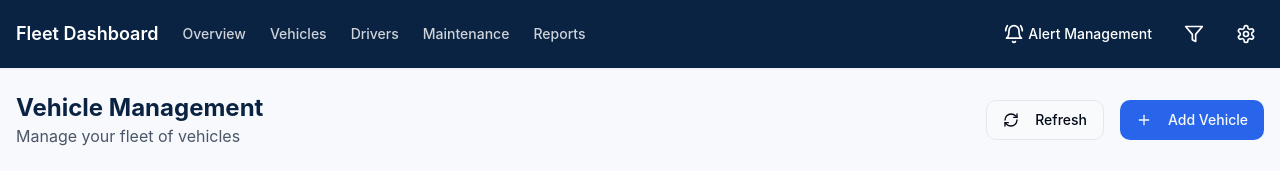
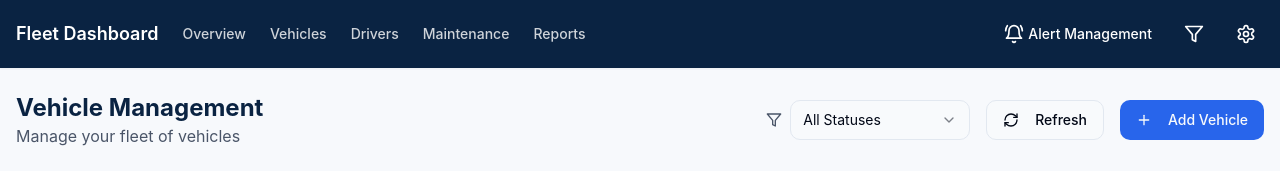
Before and after one commit to abirEssadkia/System-de-gestion-de-fleet, a React (Vite) app: page /vehicles in a window 1280 px wide. Shown: the top 171 px of the page. Built offline with nearby package versions, Linux system fonts and the light colour scheme.

Commit message:
Add vehicle status filter
Adds a filter to the vehicle list based on the status of each vehicle.

```diff
--- a/src/pages/Vehicles.tsx
+++ b/src/pages/Vehicles.tsx
@@ -1,13 +1,19 @@
-
 import React, { useState } from 'react';
 import { Navbar } from '@/components/dashboard/Navbar';
 import { VehicleList } from '@/components/vehicles/VehicleList';
 import { VehicleForm } from '@/components/vehicles/VehicleForm';
 import { Vehicle } from '@/types/fleet';
 import { Button } from '@/components/ui/button';
+import {
+  Select,
+  SelectContent,
+  SelectItem,
+  SelectTrigger,
+  SelectValue,
+} from "@/components/ui/select";
 import { useQuery, useMutation, useQueryClient } from '@tanstack/react-query';
 import { getVehicles, addVehicle, updateVehicle, deleteVehicle } from '@/services/fleetService';
-import { Plus, RefreshCw } from 'lucide-react';
+import { Plus, RefreshCw, Filter } from 'lucide-react';
 import {
   AlertDialog,
   AlertDialogAction,
@@ -24,6 +30,7 @@ const Vehicles = () => {
   const [selectedVehicle, setSelectedVehicle] = useState<Vehicle | undefined>(undefined);
   const [deleteDialogOpen, setDeleteDialogOpen] = useState(false);
   const [vehicleToDelete, setVehicleToDelete] = useState<string | null>(null);
+  const [statusFilter, setStatusFilter] = useState<string>('all');
 
   const queryClient = useQueryClient();
 
@@ -31,6 +38,10 @@ const Vehicles = () => {
     queryKey: ['vehicles'],
     queryFn: getVehicles,
   });
+
+  const filteredVehicles = statusFilter === 'all'
+    ? vehicles
+    : vehicles.filter(vehicle => vehicle.status === statusFilter);
 
   const addMutation = useMutation({
     mutationFn: addVehicle,
@@ -94,6 +105,21 @@ const Vehicles = () => {
             <p className="text-fleet-dark-gray">Manage your fleet of vehicles</p>
           </div>
           <div className="flex items-center space-x-4">
+            <div className="flex items-center space-x-2">
+              <Filter className="h-4 w-4 text-fleet-dark-gray" />
+              <Select value={statusFilter} onValueChange={setStatusFilter}>
+                <SelectTrigger className="w-[180px]">
+                  <SelectValue placeholder="Filter by status" />
+                </SelectTrigger>
+                <SelectContent>
+                  <SelectItem value="all">All Statuses</SelectItem>
+                  <SelectItem value="Available">Available</SelectItem>
+                  <SelectItem value="In Use">In Use</SelectItem>
+                  <SelectItem value="Maintenance">Maintenance</SelectItem>
+                  <SelectItem value="Out of Service">Out of Service</SelectItem>
+                </SelectContent>
+              </Select>
+            </div>
             <Button variant="outline" onClick={() => refetch()} disabled={isLoading}>
               <RefreshCw className={`h-4 w-4 mr-2 ${isLoading ? 'animate-spin' : ''}`} />
               Refresh
@@ -115,7 +141,7 @@ const Vehicles = () => {
           </div>
         ) : (
           <VehicleList
-            vehicles={vehicles}
+            vehicles={filteredVehicles}
             onEdit={handleEdit}
             onDelete={handleDelete}
           />
```
